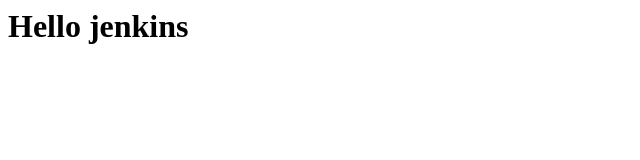
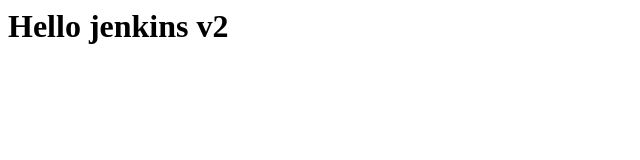
Before and after one commit to medjhoumkhaled/jenkens, a plain HTML site: page index.html in a window 1280 px wide. Shown: the full height of the page, 0-640 px from the left. Drawn offline with Linux system fonts and the light colour scheme.

Commit message:
update Jenkins add version

```diff
--- a/index.html
+++ b/index.html
@@ -1 +1 @@
-<h1>Hello jenkins</h1>
+<h1>Hello jenkins v2</h1>
```
